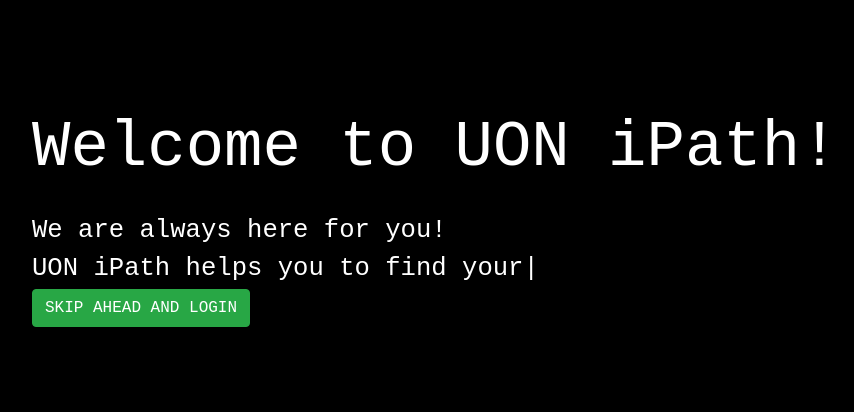
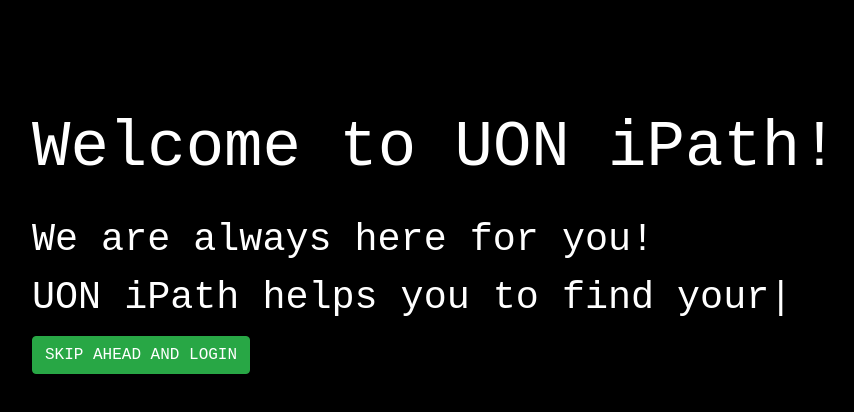
Before and after one commit to person44/COMP3851-DP2, a React (Create React App) app: page / in a window 1280 px wide. Shown: the top 412 px of the page, without its empty margins (68-922 px from the left). Built offline with nearby package versions, Linux system fonts and the light colour scheme.

Commit message:
fontSize changed

```diff
--- a/src/Page/Welcome.js
+++ b/src/Page/Welcome.js
@@ -18,7 +18,7 @@ function Welcome() {
         color: "#fff",
         backgroundColor: "#000",
         height: "100vh",
-        fontSize: "2vw",
+        fontSize: "3vw",
         fontFamily: "monospace",
         padding: 100
       }}
```
